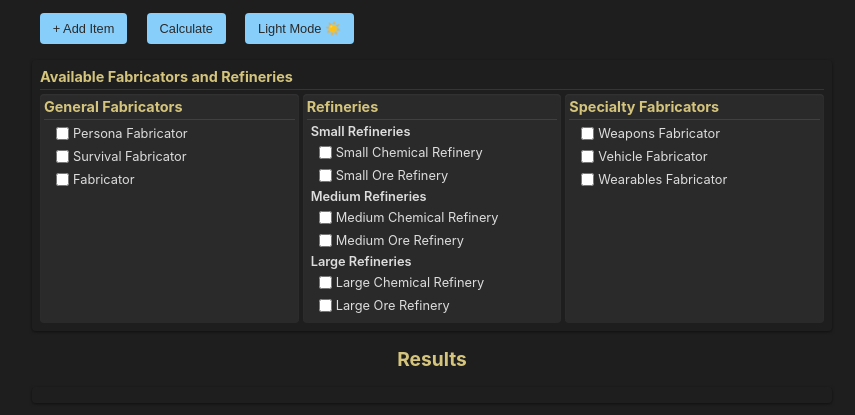
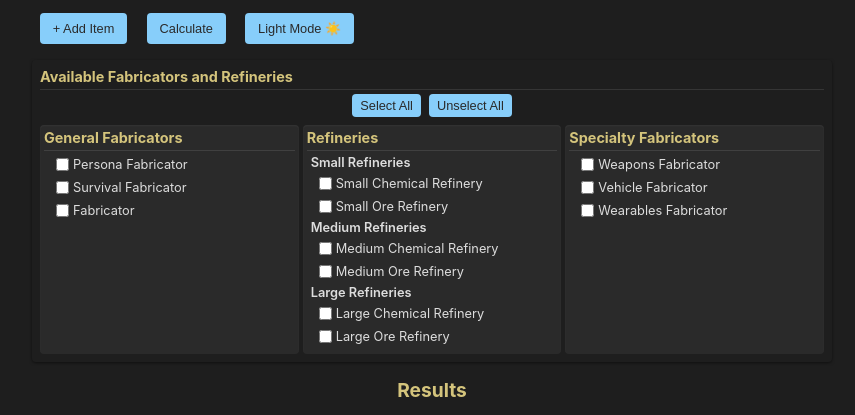
Before and after one commit to KreepyKraft/DACalc2, a plain HTML site: page index.html in a window 1280 px wide. Shown: the part 141-556 px from the top of the page, without its empty margins (208-1063 px from the left). Drawn offline with Linux system fonts and the light colour scheme.

Commit message:
added select and unselect all button for refineries

```diff
--- a/index.html
+++ b/index.html
@@ -22,6 +22,10 @@
 
   <div class="fabricator-section">
     <h2>Available Fabricators and Refineries</h2>
+    <div class="fabricator-controls">
+        <button onclick="toggleAllFabricators(true)">Select All</button>
+        <button onclick="toggleAllFabricators(false)">Unselect All</button>
+    </div>
     <div id="fabricators-container" class="columns"></div>
   </div>
 
--- a/static/script_standalone.js
+++ b/static/script_standalone.js
@@ -5,8 +5,6 @@ function toggleDarkMode() {
 }
 
 async function fetchItems() {
-    // Ensure ITEM_DATA is available globally or passed here
-    // Assuming ITEM_DATA is loaded from item_data.js
     if (typeof ITEM_DATA === 'undefined') {
         console.error("ITEM_DATA is not defined. Make sure item_data.js is loaded correctly.");
         return;
@@ -18,8 +16,8 @@ async function fetchItems() {
 
     window.itemDetails = ITEM_DATA;
 
-    addItem(); // Add one item row by default
-    renderFabricatorCheckboxes(); // Render fabricator checkboxes on load
+    addItem(); // add one item row by default
+    renderFabricatorCheckboxes(); // render fabricator checkboxes on load
 }
 
 function addItem() {
@@ -69,6 +67,7 @@ function renderFabricatorCheckboxes() {
         categoryDiv.appendChild(categoryTitle);
 
         if (typeof fabricators[category] === 'object' && !Array.isArray(fabricators[category])) {
+            // this is a sub-category for refineries
             for (const subCategory in fabricators[category]) {
                 const subCategoryDiv = document.createElement('div');
                 const subCategoryTitle = document.createElement('h4');
@@ -83,6 +82,8 @@ function renderFabricatorCheckboxes() {
                     checkbox.id = fab.id;
                     checkbox.value = fab.id;
                     checkbox.name = "fabricator";
+                    // option 1: To make all checkboxes selected by default, uncomment the line below:
+                    // checkbox.checked = true;
                     const label = document.createElement('label');
                     label.htmlFor = fab.id;
                     label.textContent = fab.name;
@@ -93,6 +94,7 @@ function renderFabricatorCheckboxes() {
                 categoryDiv.appendChild(subCategoryDiv);
             }
         } else {
+            // general or Specialty Fabricators (simple array)
             fabricators[category].forEach(fab => {
                 const fabItemDiv = document.createElement('div');
                 fabItemDiv.classList.add('fabricator-item');
@@ -101,6 +103,8 @@ function renderFabricatorCheckboxes() {
                 checkbox.id = fab.id;
                 checkbox.value = fab.id;
                 checkbox.name = "fabricator";
+                // option 1: To make all checkboxes selected by default, uncomment the line below:
+                // checkbox.checked = true;
                 const label = document.createElement('label');
                 label.htmlFor = fab.id;
                 label.textContent = fab.name;
@@ -113,6 +117,13 @@ function renderFabricatorCheckboxes() {
     }
 }
 
+function toggleAllFabricators(shouldBeChecked) {
+    document.querySelectorAll('input[name="fabricator"]').forEach(checkbox => {
+        checkbox.checked = shouldBeChecked;
+    });
+}
+
+
 function getSelectedFabricators() {
     const selectedFabs = [];
     document.querySelectorAll('input[name="fabricator"]:checked').forEach(checkbox => {
@@ -123,7 +134,7 @@ function getSelectedFabricators() {
 
 function calculate() {
     const resultsDiv = document.getElementById('results');
-    resultsDiv.innerHTML = ''; // clear previous results
+    resultsDiv.innerHTML = ''; // Clear previous results
 
     // get selected fabricators
     const selectedFabricators = getSelectedFabricators();
@@ -132,7 +143,6 @@ function calculate() {
         fabListDiv.innerHTML = '<h3>Selected Fabricators/Refineries:</h3>';
         const ul = document.createElement('ul');
         selectedFabricators.forEach(fabId => {
-            // format the fabricator ID into a more readable name
             const readableName = fabId.split('-').map(word => word.charAt(0).toUpperCase() + word.slice(1)).join(' ');
             const li = document.createElement('li');
             li.textContent = readableName;
@@ -165,14 +175,10 @@ function calculate() {
         for (const [ingredient, amt] of Object.entries(data.ingredients)) {
             const total = amt * quantity;
 
-            // track in this item's breakdown
             target[ingredient] = (target[ingredient] || 0) + total;
-
-            // always count toward total materials
             totalMaterials[ingredient] = (totalMaterials[ingredient] || 0) + total;
 
             if (window.itemDetails[ingredient] && window.itemDetails[ingredient].ingredients) {
-                // if it's craftable, recurse deeper
                 trackBreakdown(ingredient, total, target);
             }
         }
@@ -196,13 +202,11 @@ function flattenIngredients(item, quantity) {
     for (const [ingredient, amt] of Object.entries(data.ingredients)) {
         const total = amt * quantity;
         if (window.itemDetails[ingredient] && window.itemDetails[ingredient].ingredients) {
-            // it means it's crafteable = recurse
             const subIngredients = flattenIngredients(ingredient, total);
             for (const [subMat, subAmt] of Object.entries(subIngredients)) {
                 result[subMat] = (result[subMat] || 0) + subAmt;
             }
         } else {
-            // no need to recurse
             result[ingredient] = (result[ingredient] || 0) + total;
         }
     }
@@ -220,7 +224,6 @@ function renderResults(total, breakdown) {
     const isWater = mat => mat === 'Water';
     const isTime = mat => mat === 'Time';
 
-    // split totals
     const baseMaterials = {};
     const craftedMaterials = {};
     const waterMaterials = {};
@@ -233,7 +236,6 @@ function renderResults(total, breakdown) {
         else baseMaterials[mat] = amt;
     }
 
-    // helper to build a column
     const makeCol = (emoji, headerText, items, hideNames = false) => {
         const col = document.createElement('div');
         col.className = 'column';
@@ -249,7 +251,6 @@ function renderResults(total, breakdown) {
         return col;
     };
 
-    // total materials section
     const totalDiv = document.createElement('div');
     totalDiv.className = 'material-list';
     totalDiv.appendChild(Object.assign(document.createElement('h3'), {
@@ -265,7 +266,6 @@ function renderResults(total, breakdown) {
 
     totalDiv.appendChild(totalCols);
 
-    // breakdown section
     const breakdownDiv = document.createElement('div');
     breakdownDiv.className = 'breakdown';
     breakdownDiv.appendChild(Object.assign(document.createElement('h3'), {
@@ -273,13 +273,11 @@ function renderResults(total, breakdown) {
     }));
 
     for (const [itemName, mats] of Object.entries(breakdown)) {
-        // item title
         const title = document.createElement('div');
         title.className = 'item-title';
         title.textContent = `📦 ${itemName}`;
         breakdownDiv.appendChild(title);
 
-        // split this item's breakdown
         const bBase = {};
         const bCrafted = {};
         const bWater = {};
@@ -310,7 +308,6 @@ function renderResults(total, breakdown) {
 document.addEventListener('DOMContentLoaded', () => {
     const btn = document.getElementById('theme-toggle');
     const root = document.documentElement;
-    // load saved or default
     const current = localStorage.getItem('theme') || 'dark';
     console.log('Theme toggle script loaded, current theme:', current);
     root.classList.toggle('dark-mode', current === 'dark');
@@ -323,5 +320,5 @@ document.addEventListener('DOMContentLoaded', () => {
         console.log('Toggle clicked, isDark:', isDark);
     });
 
-    fetchItems(); // call fetchItems on DOMContentLoaded to initialize items and fabricators
+    fetchItems();
 });
--- a/static/style.css
+++ b/static/style.css
@@ -222,6 +222,22 @@ input[type="number"] {
     cursor: pointer; /* Indicate it's clickable */
 }
 
+/* Fabricator Control Buttons */
+.fabricator-controls {
+    margin-bottom: var(--gap);
+    text-align: center; /* Center the buttons */
+    display: flex; /* Use flexbox for buttons */
+    justify-content: center; /* Center horizontally */
+    gap: var(--gap); /* Space between buttons */
+}
+
+.fabricator-controls button {
+    /* Adjust button styling slightly if needed for this section */
+    padding: var(--small-gap) var(--gap);
+    font-size: var(--fs-base);
+    margin: 0; /* Remove default button margin */
+}
+
 /* Dark mode overrides */
 .dark-mode .material-list,
 .dark-mode .breakdown,
```
